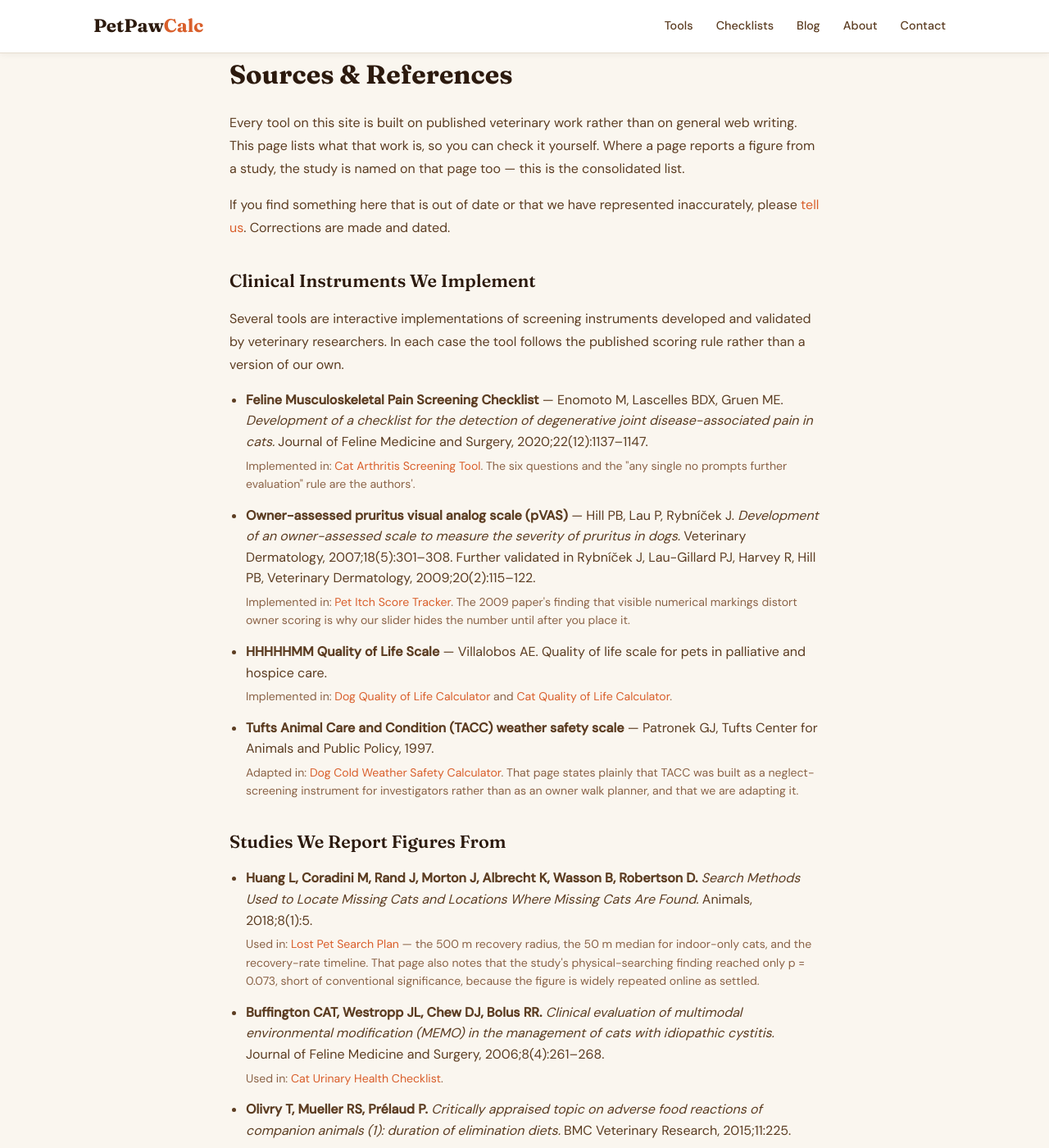
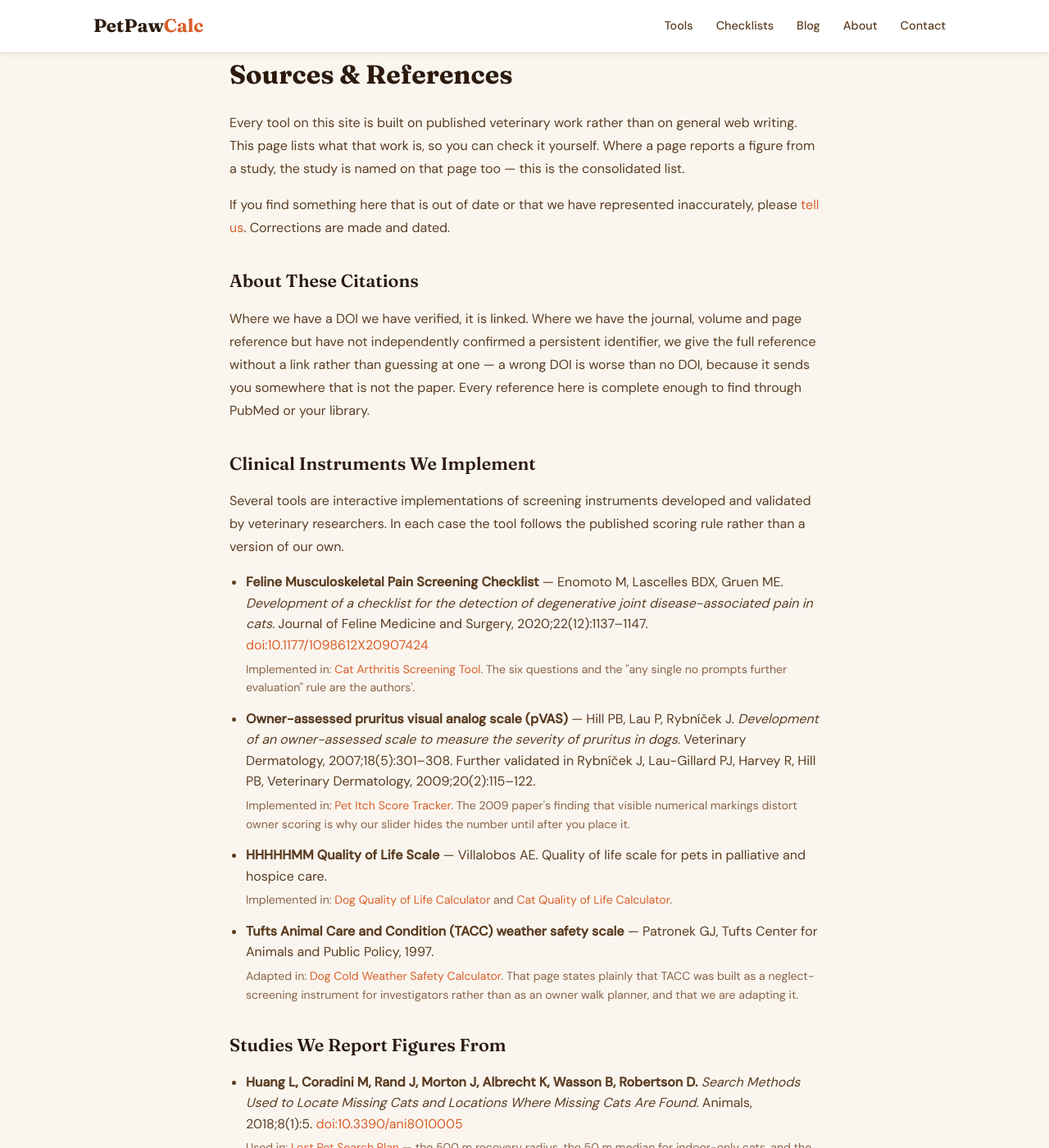
Before and after one commit to canghun13/petpawcalc, a Jekyll site: the page built from sources.html, in a window 1280 px wide and 1400 px high. Shown: the whole window at 82% size. Built offline with Jekyll 4.4.1, drawn with Linux system fonts in a browser that asks for light colours; some of the changed lines change nothing that is shown.

Commit message:
sources: link verified DOIs and association sources, and say which identifiers we did not confirm
The site named its citations but linked none of them, so it had zero outbound
authoritative links anywhere. That is a real verifiability gap for a page whose
whole purpose is letting a reader check our working.

Linked the two DOIs confirmed during the original research (Enomoto/Lascelles/
Gruen 2020, 10.1177/1098612X20907424; Huang et al. Animals 2018, 10.3390/
ani8010005) and the association and regulator sources (AVMA, AAFP, WSAVA, Merck
Veterinary Manual, FDA CVM).

Deliberately did NOT link the remaining references. I have the journal, volume
and page for them but did not independently confirm persistent identifiers, and
a fabricated DOI is worse than none because it sends the reader somewhere that is
not the paper. Added a short note saying exactly that, so the absence of a link
reads as caution rather than carelessness.

```diff
--- a/sources.html
+++ b/sources.html
@@ -12,13 +12,16 @@ permalink: /sources.html
 
   <p>If you find something here that is out of date or that we have represented inaccurately, please <a href="/contact.html">tell us</a>. Corrections are made and dated.</p>
 
+  <h2>About These Citations</h2>
+  <p>Where we have a DOI we have verified, it is linked. Where we have the journal, volume and page reference but have not independently confirmed a persistent identifier, we give the full reference without a link rather than guessing at one — a wrong DOI is worse than no DOI, because it sends you somewhere that is not the paper. Every reference here is complete enough to find through PubMed or your library.</p>
+
   <h2>Clinical Instruments We Implement</h2>
 
   <p>Several tools are interactive implementations of screening instruments developed and validated by veterinary researchers. In each case the tool follows the published scoring rule rather than a version of our own.</p>
 
   <ul>
     <li>
-      <strong>Feline Musculoskeletal Pain Screening Checklist</strong> — Enomoto M, Lascelles BDX, Gruen ME. <em>Development of a checklist for the detection of degenerative joint disease-associated pain in cats.</em> Journal of Feline Medicine and Surgery, 2020;22(12):1137–1147.
+      <strong>Feline Musculoskeletal Pain Screening Checklist</strong> — Enomoto M, Lascelles BDX, Gruen ME. <em>Development of a checklist for the detection of degenerative joint disease-associated pain in cats.</em> Journal of Feline Medicine and Surgery, 2020;22(12):1137–1147. <a href="https://doi.org/10.1177/1098612X20907424" rel="noopener" target="_blank">doi:10.1177/1098612X20907424</a>
       <br><span class="src-use">Implemented in: <a href="/tools/cat-mobility-arthritis-screening.html">Cat Arthritis Screening Tool</a>. The six questions and the "any single no prompts further evaluation" rule are the authors'.</span>
     </li>
     <li>
@@ -39,7 +42,7 @@ permalink: /sources.html
 
   <ul>
     <li>
-      <strong>Huang L, Coradini M, Rand J, Morton J, Albrecht K, Wasson B, Robertson D.</strong> <em>Search Methods Used to Locate Missing Cats and Locations Where Missing Cats Are Found.</em> Animals, 2018;8(1):5.
+      <strong>Huang L, Coradini M, Rand J, Morton J, Albrecht K, Wasson B, Robertson D.</strong> <em>Search Methods Used to Locate Missing Cats and Locations Where Missing Cats Are Found.</em> Animals, 2018;8(1):5. <a href="https://doi.org/10.3390/ani8010005" rel="noopener" target="_blank">doi:10.3390/ani8010005</a>
       <br><span class="src-use">Used in: <a href="/tools/lost-pet-search-plan.html">Lost Pet Search Plan</a> — the 500 m recovery radius, the 50 m median for indoor-only cats, and the recovery-rate timeline. That page also notes that the study's physical-searching finding reached only p = 0.073, short of conventional significance, because the figure is widely repeated online as settled.</span>
     </li>
     <li>
@@ -61,12 +64,12 @@ permalink: /sources.html
   <p>For clinical framing, prevalence and standard-of-care statements we work from association guidance and established veterinary references rather than from consumer blogs:</p>
 
   <ul>
-    <li><strong>American Veterinary Medical Association (AVMA)</strong> — feline lower urinary tract disease, including that straining in the litter box is more often urethral obstruction than constipation.</li>
-    <li><strong>American Association of Feline Practitioners (AAFP)</strong> — feline life-stage and environmental guidelines.</li>
-    <li><strong>WSAVA</strong> — body condition scoring, nutritional assessment.</li>
-    <li><strong>Merck Veterinary Manual</strong> — otitis externa, the primary/secondary/predisposing/perpetuating framework.</li>
+    <li><strong><a href="https://www.avma.org" rel="noopener" target="_blank">American Veterinary Medical Association (AVMA)</a></strong> — feline lower urinary tract disease, including that straining in the litter box is more often urethral obstruction than constipation.</li>
+    <li><strong><a href="https://catvets.com" rel="noopener" target="_blank">American Association of Feline Practitioners (AAFP)</a></strong> — feline life-stage and environmental guidelines.</li>
+    <li><strong><a href="https://wsava.org" rel="noopener" target="_blank">WSAVA</a></strong> — body condition scoring, nutritional assessment.</li>
+    <li><strong><a href="https://www.merckvetmanual.com" rel="noopener" target="_blank">Merck Veterinary Manual</a></strong> — otitis externa, the primary/secondary/predisposing/perpetuating framework.</li>
     <li><strong>Today's Veterinary Practice</strong> and <strong>dvm360</strong> — clinical review articles, including the share of canine otitis externa attributable to atopic dermatitis.</li>
-    <li><strong>US Food and Drug Administration (FDA), Center for Veterinary Medicine</strong> — product approvals and label safety information, including the isoxazoline neurologic warning and the 2025 approval of the first once-yearly injectable canine flea and tick preventive.</li>
+    <li><strong><a href="https://www.fda.gov/animal-veterinary" rel="noopener" target="_blank">US Food and Drug Administration (FDA), Center for Veterinary Medicine</a></strong> — product approvals and label safety information, including the isoxazoline neurologic warning and the 2025 approval of the first once-yearly injectable canine flea and tick preventive.</li>
     <li><strong>Association for Pet Obesity Prevention</strong> — weight and body condition data.</li>
     <li><strong>Shelter medicine and neonatal rescue guidance</strong> — University of Wisconsin-Madison Shelter Medicine Program, Maddie's Fund, ASPCApro and the National Kitten Coalition, for neonatal warming, feeding volumes and stomach capacity.</li>
   </ul>
```
